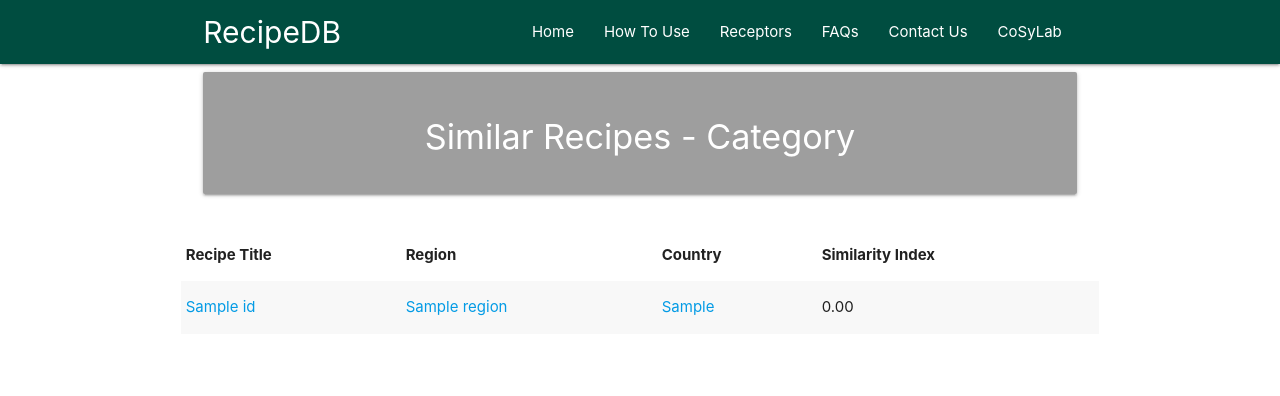
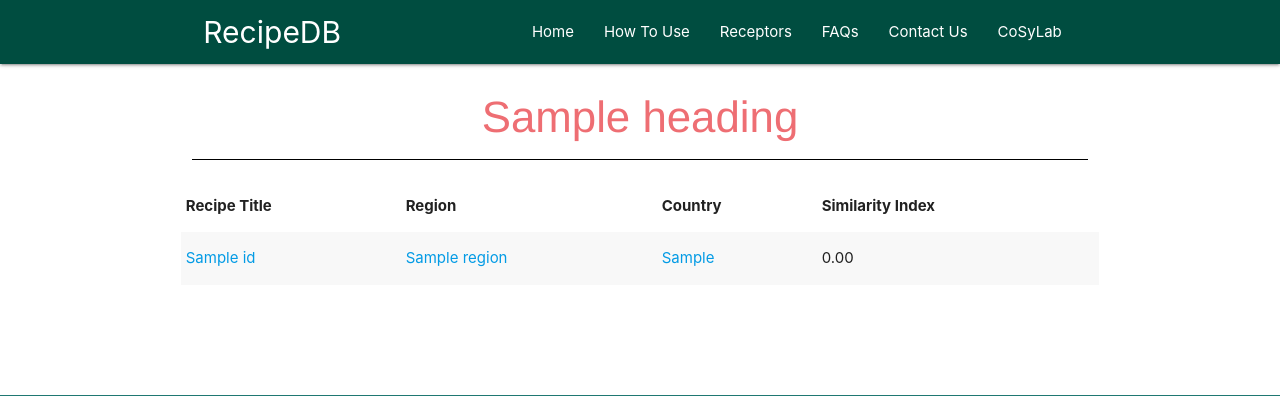
Before and after one commit to devanshbatra04/recipe_db_final, a Flask app: template templates/Sim_RecCat.html in a window 1280 px wide. Shown: the top 396 px of the page. Run offline with Flask 2, Linux system fonts and the light colour scheme; the template is opened without the code that fills it: most values are stand-ins (such as "Sample title", 1, 10 or a date in 2020); some libraries are stand-ins or nearby versions.

Commit message:
Name changes

```diff
--- a/app.py
+++ b/app.py
@@ -590,8 +590,11 @@ def SimilarRecipes(id):
 		return d
 	con.row_factory = dict_factory
 	cur = con.cursor()
+	ini_Query='SELECT Recipe_title from recipes2 where Recipe_id= "' + id + '" '
 	query='SELECT * from sim_recPro where Recipe_id= "' + id + '" '
 	query_Sim_Nums='SELECT * from similar_recipe_process_cosine where Recipe_id= "' + id + '" '
+	cur.execute(ini_Query)
+	heading=cur.fetchone()
 	cur.execute(query)
 	all_Rec_Id= cur.fetchall()
 	cur.execute(query_Sim_Nums)
@@ -607,7 +610,7 @@ def SimilarRecipes(id):
 		cur.execute(queryX)
 		All_recipes.append(cur.fetchall())
 		# print(All_recipes)
-	return render_template("Sim_Recipes.html",id=id,data=All_recipes, sim_Nums=all_Rec_Sim_Nums)
+	return render_template("Sim_Recipes.html",id=id,data=All_recipes, sim_Nums=all_Rec_Sim_Nums,heading=heading)
 
 
 @app.route('/recipedb/SimilarRecipesCat/<string:id>',  methods = ['GET', 'POST'])
@@ -622,8 +625,11 @@ def SimilarRecipesCat(id):
 		return d
 	con.row_factory = dict_factory
 	cur = con.cursor()
+	ini_Query='SELECT Recipe_title from recipes2 where Recipe_id= "' + id + '" '
 	query='SELECT * from recipe_sim_Cat where Recipe_id= "' + id + '" '
 	query_Sim_Nums='SELECT * from similar_recipe_process_cosine where Recipe_id= "' + id + '" '
+	cur.execute(ini_Query)
+	heading=cur.fetchone()
 	cur.execute(query)
 	all_Rec_Id= cur.fetchall()
 	cur.execute(query_Sim_Nums)
@@ -639,7 +645,7 @@ def SimilarRecipesCat(id):
 		cur.execute(queryX)
 		All_recipes.append(cur.fetchall())
 		# print(All_recipes)
-	return render_template("Sim_RecCat.html",id=id,data=All_recipes,sim_Nums=all_Rec_Sim_Nums)
+	return render_template("Sim_RecCat.html",id=id,data=All_recipes,sim_Nums=all_Rec_Sim_Nums,heading=heading)
 
 @app.route('/recipedb/FAQ',  methods = ['GET', 'POST'])
 def FAQ():
--- a/templates/Sim_RecCat.html
+++ b/templates/Sim_RecCat.html
@@ -35,13 +35,12 @@
 
         <div class = "container">
           <div class="row">
-            <div class="col s12">
-              <div class="card grey darken-6">
-                <div class="card-content white-text">
-                  <span class="card-title"><b><h4><center>Similar Recipes - Category </center></h4></b></span>
-
-                </div>
-              </div>
+            <div class="col s12 m12" style="border-bottom: 1px solid black; color: #ee6e73">
+              <!--<div class="card " style="background-color:#ee6e73">-->
+                <!--<div class="card-content">-->
+                  <center><b><h3 style="font-family: Helvetica;">{{heading}}</h3></b></center>
+                <!--</div>-->
+              <!--</div>-->
             </div>
           </div>
           <div id="recipe_info" class="col s12">
--- a/templates/recipeInfo.html
+++ b/templates/recipeInfo.html
@@ -221,8 +221,8 @@
 
             </div><br><hr>
               <div class="center">
-            <a class="waves-effect red btn-small" href="/recipedb/SimilarRecipes/{{(row[0]["Recipe_id"])}}" target="_blank">View Similar Recipes - Process wise</a>
-            <a class="waves-effect red btn-small" href="/recipedb/SimilarRecipesCat/{{(row[0]["Recipe_id"])}}" target="_blank">View Similar Recipes - Category wise</a>
+            <a class="waves-effect red btn-small" href="/recipedb/SimilarRecipes/{{(row[0]["Recipe_id"])}}" target="_blank">Similar Recipes by Processes</a>
+            <a class="waves-effect red btn-small" href="/recipedb/SimilarRecipesCat/{{(row[0]["Recipe_id"])}}" target="_blank">Similar Recipes by Category Composition</a>
           </div>
             <br><br>
           </div>
```
Also changed, not shown: templates/Sim_Recipes.html (+6 -7 lines).
